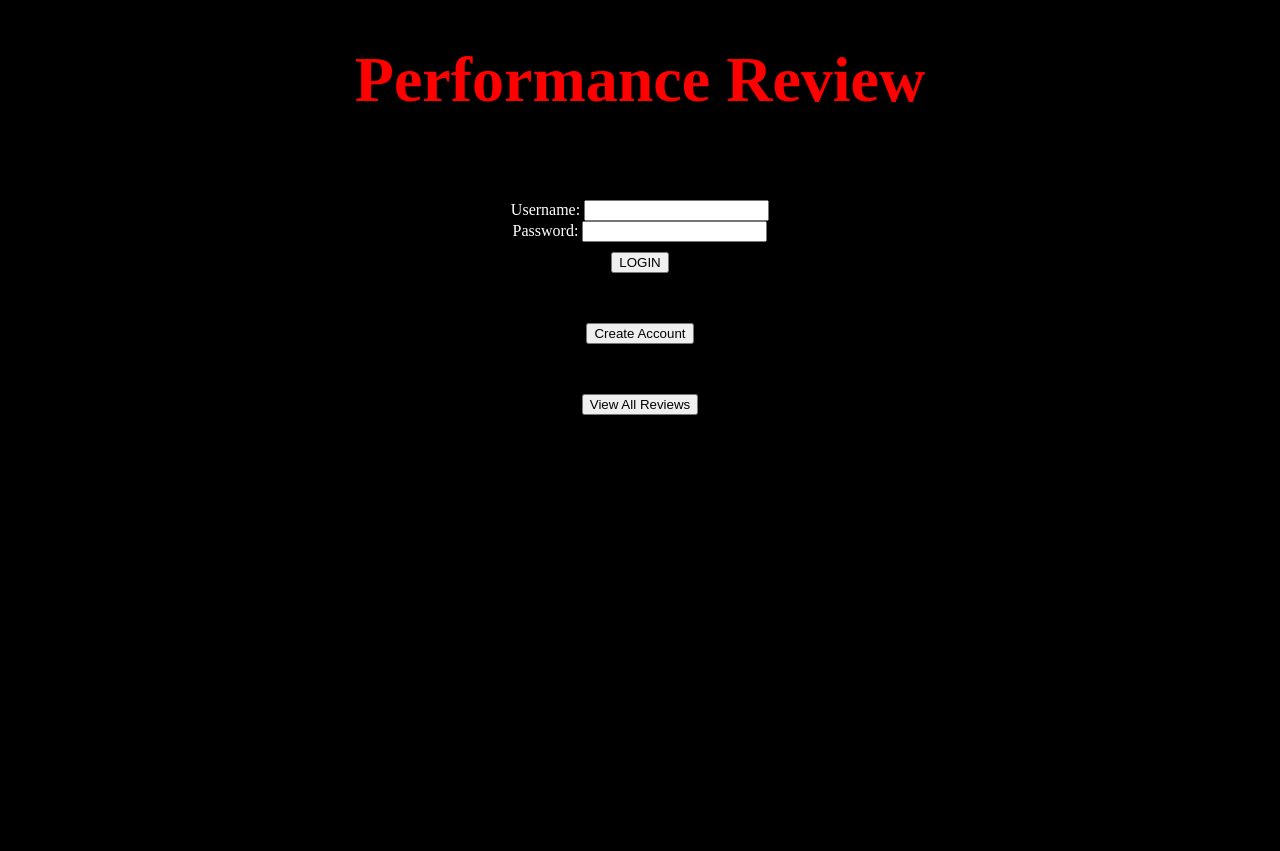
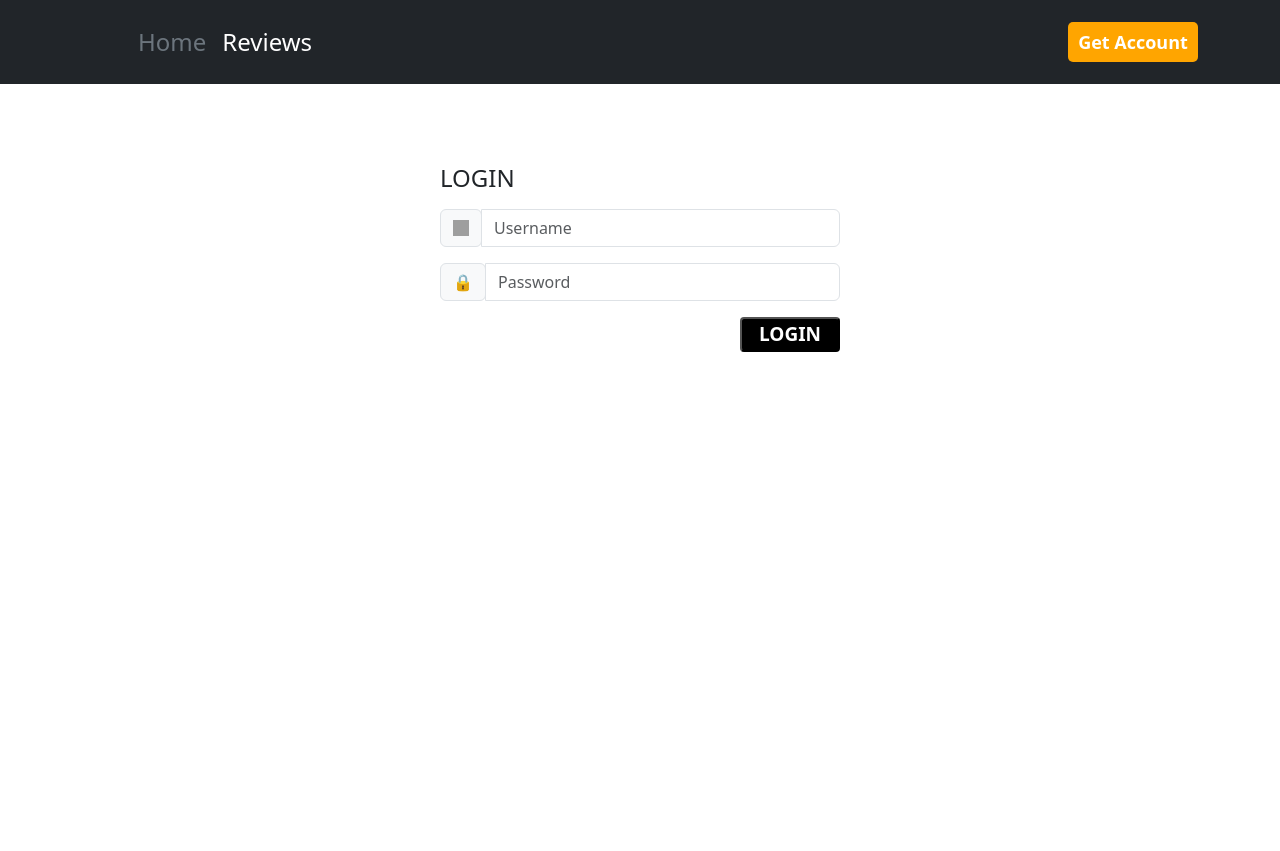
Before and after one commit to tpturjo/Performance-Review-Web-Application, a Bottle app: page / in a window 1280 px wide. After the commit the page ends 352 px from the top, so only its background shows below. Run offline with Bottle, Linux system fonts and the light colour scheme; grey boxes are pictures that could not be loaded.

```diff
--- a/route.py
+++ b/route.py
@@ -5,6 +5,15 @@ import user
 import database
 
 app = Bottle()
+
+
+def require_login(func):
+    def wrapper(*args, **kwargs):
+        if request.get_cookie('username'):
+            return func(*args, **kwargs)
+        else:
+            return redirect('/')  # Redirect to login page if not logged in
+    return wrapper
 
 """
 Services: File address reference for each HTML file
@@ -18,7 +27,7 @@ def login():
         str: The login page HTML.
 
     """
-    return static_file('login.html', root='./templates')
+    return template('templates/login.html', message=None)
 
 
 @app.route('/public')
@@ -55,6 +64,7 @@ def create_account():
 
 
 @app.route('/review')
+@require_login
 def review():
     """
     Serves the review page.
@@ -63,10 +73,7 @@ def review():
         str: The review page HTML.
 
     """
-    # username = request.query.username
     username = request.get_cookie('username')
-    # data = database.get_user_data_by_username(username)
-    # text = data[2]
     return template('templates/review.html', username=username)
 
 
@@ -116,8 +123,7 @@ def submit():
             response.set_cookie('username', username)
             return redirect(f'/review?username={username}')
         else:
-            print("Wrong ID or Password")
-            return static_file('login.html', root='./templates')
+            return template('templates/login.html', message = "Incorrect username or password")
 
     elif action == 'CREATE':
         username = request.forms.get('username')
@@ -134,6 +140,15 @@ def submit():
             print("ERROR: username already taken. Try again")
             return "Failure"  # This message will be received by JavaScript
 
+    elif action == 'LOGOUT':
+        print("attept to destroy cookie")
+        username = request.get_cookie('username')
+        print("attept to destroy cookie", username)
+        # response.delete_cookie(username)
+        response.set_cookie("username", '', expires=0)
+
+        print("cookie destroyed")
+        return template('templates/login.html', message=None)
 
 
 
--- a/templates/login.html
+++ b/templates/login.html
@@ -4,73 +4,87 @@
     <meta charset="utf-8">
     <title>login</title>
     <link rel="stylesheet" href="static/styles.css">
+    <link rel="stylesheet" href="styles.css">
     <link href="https://fonts.googleapis.com/css?family=Arvo" rel="stylesheet">
+    <link href="https://cdn.jsdelivr.net/npm/bootstrap@5.3.2/dist/css/bootstrap.min.css" rel="stylesheet" integrity="sha384-T3c6CoIi6uLrA9TneNEoa7RxnatzjcDSCmG1MXxSR1GAsXEV/Dwwykc2MPK8M2HN" crossorigin="anonymous">
 </head>
 
 <body>
-    <h1>Performance Review</h1>
-    <h3>login</h3>
-    <div class="main">
-         <div id = "user">
-                <form action="/submit" method="post">
-                    <div>
-                      <label for="username">Username:</label>
-                      <input type="text" id="username" name="username">
-                    </div>
-                    <div>
-                      <label for="password">Password:</label>
-                      <input type="text" id="password" name="password">
-                    </div>
 
-                    <div class = "button">
-                      <input type="submit" name="action" value="LOGIN">
-                    </div>
+  <header class="p-3 text-bg-dark">
+    <div class="container">
+      <div class="d-flex flex-wrap align-items-center justify-content-center justify-content-lg-start">
+        <a href="/" class="d-flex align-items-center mb-2 mb-lg-0 text-white text-decoration-none">
+          <svg class="bi me-2" width="40" height="32" role="img" aria-label="Bootstrap"><use xlink:href="#bootstrap"></use></svg>
+        </a>
 
-                </form>
-         </div>
-    </div>
-
-    <div class="button">
-             <form action="/createAccount">
-                <button>
-                  Create Account
-                </button>
-             </form>
-    </div>
-
-    <div class="button">
-             <form action="/public">
-                <button>
-                  View All Reviews
-                </button>
-             </form>
-    </div>
+        <ul class="nav col-12 col-lg-auto me-lg-auto mb-2 justify-content-center mb-md-0">
+          <li><a href="#" class="nav-link px-2 text-secondary">Home</a></li>
+          <li><a href="/public" class="nav-link px-2 text-white">Reviews</a></li>
+        </ul>
 
 
-    <div id="output_text"></div>
 
 
-    <!-- Needs to be properly implented. Source of Bug at the moment -->
-<!--    <script>-->
-<!--        document.querySelector('form').addEventListener('submit', function(event) {-->
-<!--            event.preventDefault();  // Prevents the form from submitting in the traditional way-->
-<!--            var username = document.querySelector('input[name="username"]').value;-->
-<!--            var password = document.querySelector('input[name="password"]').value;-->
-<!--            var xhr = new XMLHttpRequest();-->
-<!--            xhr.open('POST', '/submit', true);-->
-<!--            xhr.setRequestHeader('Content-type', 'application/x-www-form-urlencoded');-->
+        <div class="big-button-div">
+          <div class = "public">
+            <a href="/createAccount"><button class="get-account-button">Get Account</button></a>
+          </div>
+        </div>
 
-<!--            xhr.onload = function() {-->
-<!--                if (xhr.status === 200) {-->
-<!--                    if (xhr.responseText === 'Failure') {-->
-<!--                        document.getElementById('output_text').innerHTML = 'Wrong ID or Password.';-->
-<!--                    } elese -->
-<!--                }-->
-<!--            }-->
 
-<!--            xhr.send('action=LOGIN&username=' + encodeURIComponent(username) + '&password=' + encodeURIComponent(password));-->
-<!--        });-->
-<!--    </script>-->
+        </div>
+      </div>
+    </div>
+  </header>
+
+
+
+  <div class="main-content-div">
+      <div class="login-cluster">
+        <h4 class="mb-3">LOGIN</h4>
+        <form action="/submit" method="post" onsubmit="return handleFormSubmission(event);">
+            <div class="row g-3">
+                <div class="input-group has-validation">
+                  <span class="input-group-text"><img class="person" src="static_img/person.png"></span>
+                  <input type="text" class="form-control" id="username" placeholder="Username" name="username">
+                </div>
+
+                <div class="input-group has-validation">
+                    <span class="input-group-text">🔒</span>
+                    <input type="password" class="form-control" id="password" placeholder="Password" name="password">
+                </div>
+                <div class = "button-group1 mt-3">
+
+                    <div id="output-text" class = "error-message"></div>
+
+                    <div class = "button-div">
+                        <input id="log-button" class="button" type="submit" name="action" value="LOGIN">
+                    </div>
+                </div>
+            </div>
+        </form>
+
+      </div>
+  </div>
+
+<!--  var myDiv = document.getElementById('myDiv');-->
+<!--  myDiv.classList.toggle('hidden');-->
+<script>
+    window.onload = function() {
+        var errorMessage = "{{ message }}";
+        if (errorMessage && errorMessage !== 'None') {
+            var errorMessageDiv = document.querySelector('#output-text');
+            errorMessageDiv.textContent = errorMessage;
+            errorMessageDiv.style.display = 'block';
+            setTimeout(function() {
+                errorMessageDiv.classList.toggle('hidden');
+            }, 3000);
+        }
+    };
+</script>
+
+
 
 
 </body>
--- a/templates/styles.css
+++ b/templates/styles.css
@@ -1,13 +1,10 @@
-body {
-    text-align: center;
-    height: 100vh;
-    margin-top: 0px;
-    background-color: black;
-}
-
 h1 {
     font-size: 4rem;
     color: red;
+}
+.person{
+    height: 16px;
+    width:16px;
 }
 
 #output_text{
@@ -22,9 +19,14 @@ label{
     height: 30vh;
 }
 
-.button{
-    margin-top: 10px;
-    margin-bottom: 50px;
+.navigate{
+    color: white;
+    background-color: transparent;
+    border: 0;
+    font-size: 1.5em;
+}
+.nav-link{
+    font-size: 1.5em !important;
 }
 
 .list{
@@ -45,7 +47,7 @@ label{
 
 .reviews{
     list-style-type: none;
-    margin: ;
+    /* margin: 10; */
     font-size: 1rem;
     color: white;
 }
@@ -57,3 +59,150 @@ h5{
 #title{
     text-align: center;
 }
+
+
+@media(min-width: 720px){
+    .main-content-div{
+        padding-left: 300px;
+        padding-right: 300px;
+        display: flex;
+        flex-direction: column;
+        align-items: center;
+        padding-top: 10vh;
+
+    }
+
+    .main-content-div-public{
+        display: flex;
+        flex-direction: column;
+        align-items: center;
+        padding-top: 10vh;
+        background-color: antiquewhite;
+        height: 100vh;
+        margin-left: 20%;
+        margin-right: 20%;
+    }
+
+    .login-cluster{
+        width: 400px;
+        /* text-align: center; */
+    }
+
+}
+
+@media(max-width: 720px){
+    .login-cluster{
+        width: 400px;
+    }
+
+    .main-content-div{
+        display: flex;
+        flex-direction: column;
+        align-items: center;
+        padding-top: 10vh;
+
+    }
+
+    .main-content-div-public{
+        display: flex;
+        flex-direction: column;
+        align-items: center;
+        padding-top: 10vh;
+        background-color: antiquewhite;
+        height: 100vh;
+    }
+}
+
+
+
+.input{
+    color:white;
+    background-color: black;
+    border-radius: 4px;
+}
+
+.button-group1{
+    border-radius: 5px;
+    display:flex;
+    justify-content: space-between;
+    font-weight: 600;
+}
+
+.button-group1 .button{
+    border-radius: 4px;
+    background: black;
+    width: 100px;
+    height: 35px;
+    font-size: 19px;
+    color: white;
+    font-weight: 600;
+    justify-content: right;
+    align-content: right;
+}
+
+.create-button{
+    position:relative;
+    bottom: 45px;
+    left: 274px;
+}
+
+.go-back-button{
+    border-radius: 4px;
+    background-color: blue;
+    outline: none;
+    border: none;
+    width: 120px;
+    height: 40px;
+    font-size: 19px;
+    color: white;
+    font-weight: 600;
+    justify-content: right;
+    align-content: right;
+
+
+}
+.get-account-button{
+    border-radius: 5px;
+    background-color: orange;
+    outline: none;
+    border: none;
+    width: 130px;
+    height: 40px;
+    font-size: 18px;
+    color: white;
+    font-weight: 600;
+    justify-content: right;
+    align-content: right;
+}
+.log-out-button{
+    border-radius: 5px;
+    background-color: red;
+    outline: none;
+    border: none;
+    width: 130px;
+    height: 40px;
+    font-size: 18px;
+    color: white;
+    font-weight: 600;
+    justify-content: right;
+    align-content: right;
+}
+
+
+#output_text{
+    text-align: left;
+    justify-content: left;
+    align-items: left;
+    align-content: left;
+}
+
+
+.error-message{
+  color: red;
+  margin-top: 5px;
+}
+
+.hidden {
+  color: white !important;
+  margin-top: 5px;
+}
```
Also changed, not shown: templates/createAccount.html (+63 -26 lines), templates/review.html (+36 -7 lines).
